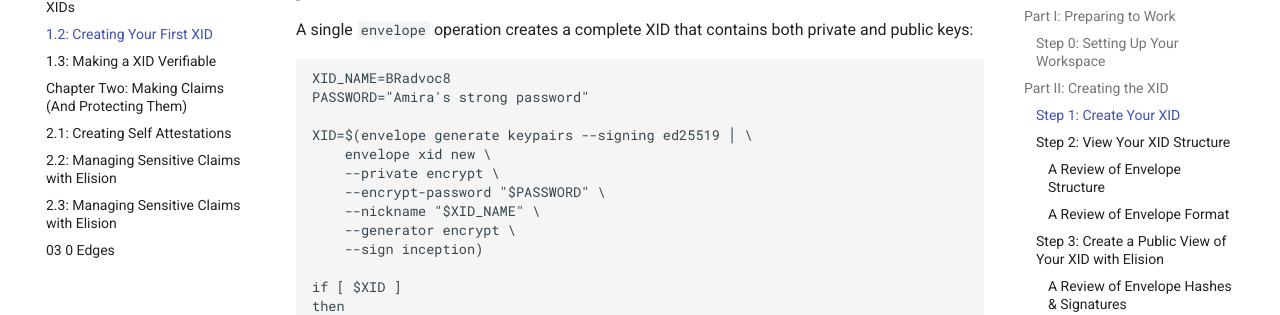
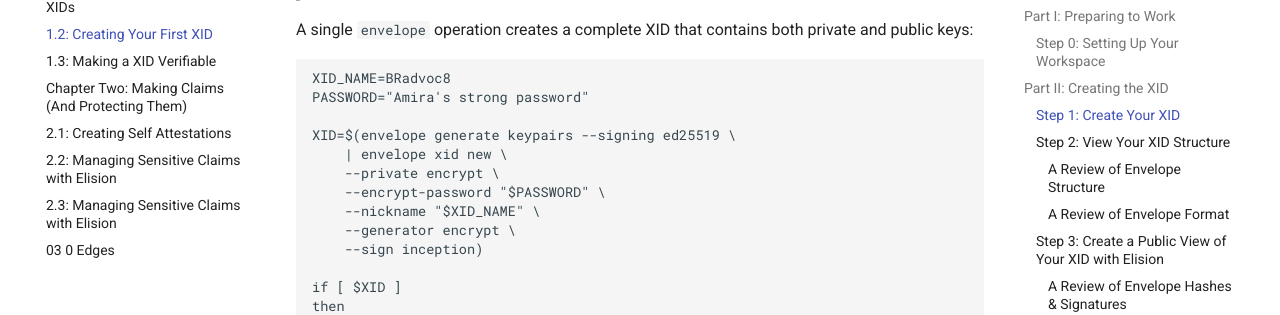
Before and after one commit to BlockchainCommons/XID-Quickstart, an MkDocs documentation site: the page built from docs/01_2_Your_First_XID.md, in a window 1280 px wide and 900 px high, scrolled down 3246 px. Shown: the part 191-506 px from the top of the window. Built offline with MkDocs 1.6.1 and Material for MkDocs 9.7.7, drawn with Linux system fonts in a browser that asks for light colours; comment, search, counter and statistics services are not loaded; some of the changed text lies outside the part shown.

Commit message:
bash is SOOOO picky!

```diff
--- a/docs/01_2_Your_First_XID.md
+++ b/docs/01_2_Your_First_XID.md
@@ -175,8 +175,8 @@ both private and public keys:
 XID_NAME=BRadvoc8
 PASSWORD="Amira's strong password"
 
-XID=$(envelope generate keypairs --signing ed25519 │ \
-    envelope xid new \
+XID=$(envelope generate keypairs --signing ed25519 \
+    | envelope xid new \
     --private encrypt \
     --encrypt-password "$PASSWORD" \
     --nickname "$XID_NAME" \
```
